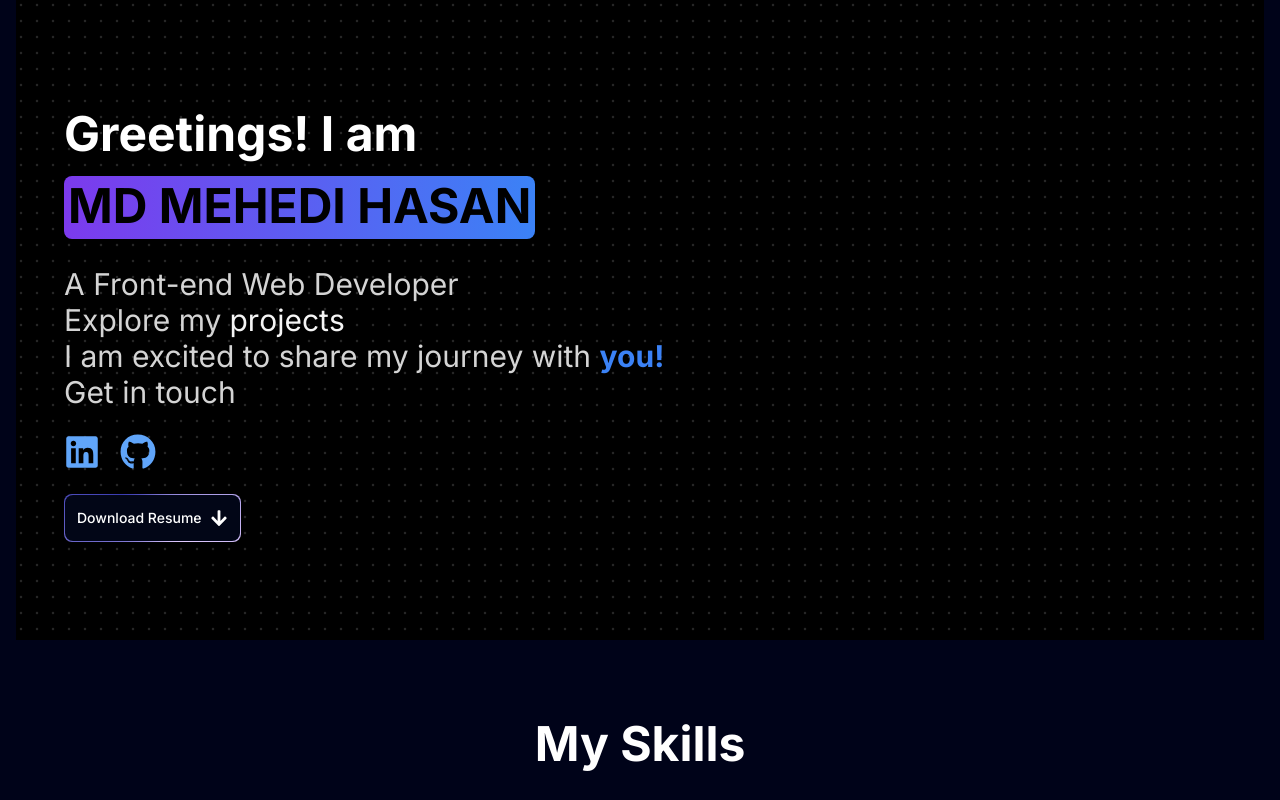
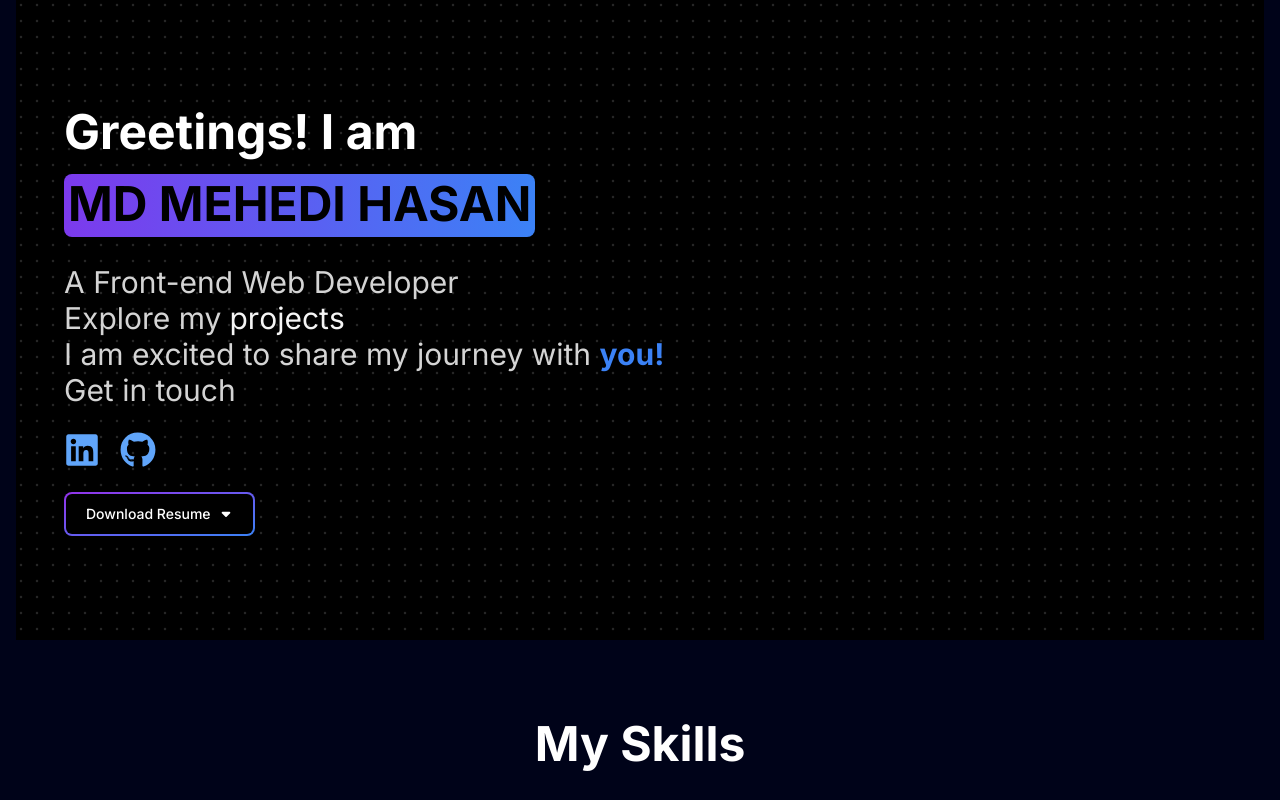
Before and after one commit to MUEID11/Baje-portfolio, a Next.js app: page / in a window 1280 px wide. Shown: the top 800 px of the page. Built offline with nearby package versions, Linux system fonts and the light colour scheme.

Commit message:
button changed

```diff
--- a/components/MagicButton.tsx
+++ b/components/MagicButton.tsx
@@ -1,19 +1,17 @@
 import React from "react";
 import { FaArrowDown } from "react-icons/fa";
+import { FaSortDown } from "react-icons/fa6";
 
 const MagicButton = () => {
   return (
     <div className="flex flex-col sm:flex-row gap-4 mt-6">
-      <a
-        href="https://drive.google.com/uc?export=download&id=1jgFsxPmH3gONvswq2SWJVZCJBI2mIION"
-        download="your-resume.pdf"
-        className="relative inline-flex h-12 overflow-hidden rounded-lg p-[1px] focus:outline-none focus:ring-2 focus:ring-slate-400 focus:ring-offset-2 focus:ring-offset-slate-50"
-      >
-        <span className="absolute inset-[-1000%] animate-[spin_2s_linear_infinite] bg-[conic-gradient(from_90deg_at_50%_50%,#E2CBFF_0%,#393BB2_50%,#E2CBFF_100%)]" />
-        <span className="inline-flex h-full w-full cursor-pointer items-center justify-center rounded-lg bg-slate-950 px-3 py-1 text-sm font-medium text-white backdrop-blur-3xl">
-          Download Resume <FaArrowDown className="text-lg ml-2" />
-        </span>
-      </a>
+      <button className="relative inline-flex text-white items-center justify-center p-0.5 mb-2 me-2 overflow-hidden text-sm font-medium rounded-lg group bg-gradient-to-br from-purple-600 to-blue-500 group-hover:from-purple-600 group-hover:to-blue-500 hover:text-white dark:text-white focus:ring-4 focus:outline-none focus:ring-blue-300 dark:focus:ring-blue-800">
+          <span className="relative px-5 py-2.5 transition-all ease-in duration-75 bg-black dark:bg-gray-900 rounded-md ">
+           <a
+           href="https://drive.google.com/uc?export=download&id=1jgFsxPmH3gONvswq2SWJVZCJBI2mIION"
+           download="your-resume.pdf" className="inline-flex">Download Resume <FaSortDown className="ml-2" /></a>
+          </span>
+        </button>
     </div>
   );
 };
```
